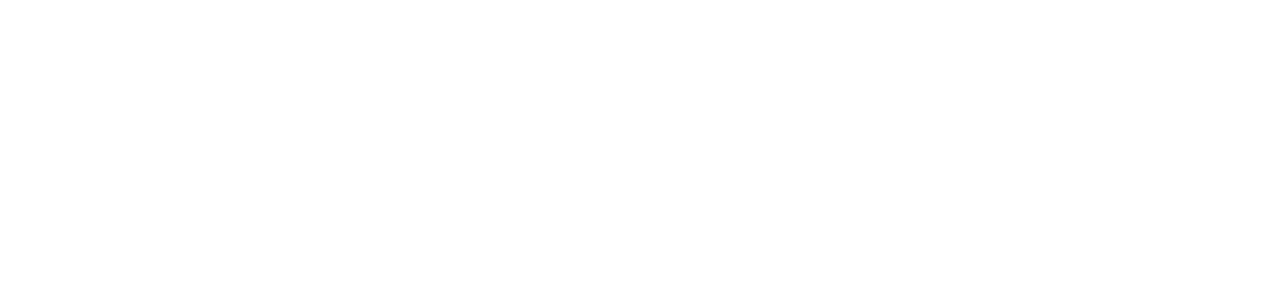
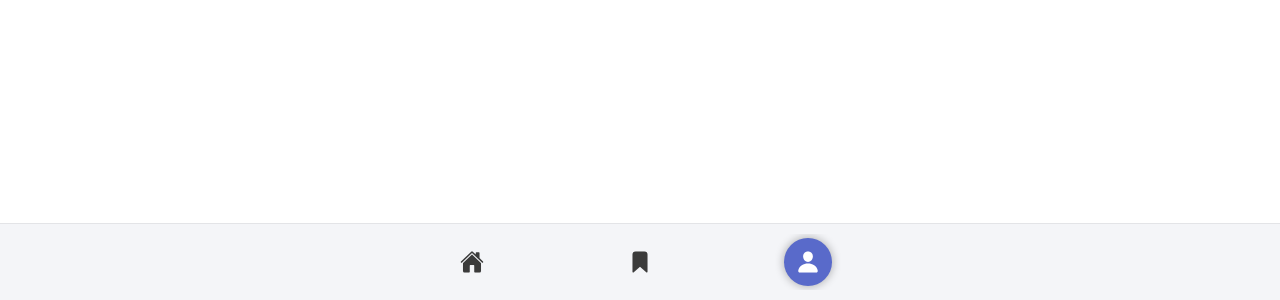
Before and after one commit to K-Amir/tfgbuses, a React (Create React App) app in the folder busbookingapp/: page /profile in a window 1280 px wide. Shown: the part 500-800 px from the top of the page. Built offline with nearby package versions, Linux system fonts and the light colour scheme.

Commit message:
Adding tab navigation

```diff
--- /dev/null
+++ b/busbookingapp/src/App.css
@@ -0,0 +1,18 @@
+.tab-button {
+    color: rgb(59, 59, 59);
+    padding: 12px;
+    border-radius: 50%;
+    transition: all 0.3s ease-out;
+
+}
+
+.tab-selected ion-icon {
+    background: #596aca;
+    padding: 12px;
+    border-radius: 50%;
+    color: white;
+    box-shadow: 0px 0px 10px rgba(0, 0, 0, 0.329);
+}
+.tab-bar {
+    padding: 10px 0px;
+}
--- a/busbookingapp/src/App.tsx
+++ b/busbookingapp/src/App.tsx
@@ -1,40 +1,79 @@
-import { Redirect, Route } from 'react-router-dom';
-import { IonApp, IonRouterOutlet, setupIonicReact } from '@ionic/react';
-import { IonReactRouter } from '@ionic/react-router';
-import Home from './pages/Home';
+import { Redirect, Route } from "react-router-dom";
+import {
+  IonApp,
+  IonIcon,
+  IonLabel,
+  IonRouterOutlet,
+  IonTabBar,
+  IonTabButton,
+  IonTabs,
+  setupIonicReact,
+} from "@ionic/react";
+import { IonReactRouter } from "@ionic/react-router";
+import Home from "./pages/home/Home";
+import {
+  bookmark,
+  home,
+  person,
+  personOutline,
+  triangle,
+} from "ionicons/icons";
+import "./App.css";
 
 /* Core CSS required for Ionic components to work properly */
-import '@ionic/react/css/core.css';
+import "@ionic/react/css/core.css";
 
 /* Basic CSS for apps built with Ionic */
-import '@ionic/react/css/normalize.css';
-import '@ionic/react/css/structure.css';
-import '@ionic/react/css/typography.css';
+import "@ionic/react/css/normalize.css";
+import "@ionic/react/css/structure.css";
+import "@ionic/react/css/typography.css";
 
 /* Optional CSS utils that can be commented out */
-import '@ionic/react/css/padding.css';
-import '@ionic/react/css/float-elements.css';
-import '@ionic/react/css/text-alignment.css';
-import '@ionic/react/css/text-transformation.css';
-import '@ionic/react/css/flex-utils.css';
-import '@ionic/react/css/display.css';
+import "@ionic/react/css/padding.css";
+import "@ionic/react/css/float-elements.css";
+import "@ionic/react/css/text-alignment.css";
+import "@ionic/react/css/text-transformation.css";
+import "@ionic/react/css/flex-utils.css";
+import "@ionic/react/css/display.css";
 
 /* Theme variables */
-import './theme/variables.css';
+import "./theme/variables.css";
+import Profile from "./pages/profile/Profile";
 
 setupIonicReact();
 
 const App: React.FC = () => (
   <IonApp>
     <IonReactRouter>
+      <IonTabs>
         <IonRouterOutlet>
           <Route exact path="/home">
             <Home />
           </Route>
+
+          <Route exact path="/profile">
+            <Profile />
+          </Route>
+
           <Route exact path="/">
             <Redirect to="/home" />
           </Route>
         </IonRouterOutlet>
+
+        <IonTabBar className="tab-bar" color="light" slot="bottom">
+          <IonTabButton tab="home" href="/home">
+            <IonIcon className="tab-button" icon={home}></IonIcon>
+          </IonTabButton>
+
+          <IonTabButton tab="book-history" href="/book-history">
+            <IonIcon className="tab-button" icon={bookmark}></IonIcon>
+          </IonTabButton>
+
+          <IonTabButton tab="profile" href="/profile">
+            <IonIcon className="tab-button" icon={person}></IonIcon>
+          </IonTabButton>
+        </IonTabBar>
+      </IonTabs>
     </IonReactRouter>
   </IonApp>
 );
--- a/busbookingapp/src/components/ExploreContainer.css
+++ /dev/null
@@ -1,24 +0,0 @@
-.container {
-  text-align: center;
-  position: absolute;
-  left: 0;
-  right: 0;
-  top: 50%;
-  transform: translateY(-50%);
-}
-
-.container strong {
-  font-size: 20px;
-  line-height: 26px;
-}
-
-.container p {
-  font-size: 16px;
-  line-height: 22px;
-  color: #8c8c8c;
-  margin: 0;
-}
-
-.container a {
-  text-decoration: none;
-}
--- a/busbookingapp/src/components/ExploreContainer.tsx
+++ /dev/null
@@ -1,14 +0,0 @@
-import './ExploreContainer.css';
-
-interface ContainerProps { }
-
-const ExploreContainer: React.FC<ContainerProps> = () => {
-  return (
-    <div className="container">
-      <strong>Ready to create an app?</strong>
-      <p>Start with Ionic <a target="_blank" rel="noopener noreferrer" href="https://ionicframework.com/docs/components">UI Components</a></p>
-    </div>
-  );
-};
-
-export default ExploreContainer;
--- a/busbookingapp/src/pages/Home.tsx
+++ /dev/null
@@ -1,25 +0,0 @@
-import { IonContent, IonHeader, IonPage, IonTitle, IonToolbar } from '@ionic/react';
-import ExploreContainer from '../components/ExploreContainer';
-import './Home.css';
-
-const Home: React.FC = () => {
-  return (
-    <IonPage>
-      <IonHeader>
-        <IonToolbar>
-          <IonTitle>Blank</IonTitle>
-        </IonToolbar>
-      </IonHeader>
-      <IonContent fullscreen>
-        <IonHeader collapse="condense">
-          <IonToolbar>
-            <IonTitle size="large">Blank</IonTitle>
-          </IonToolbar>
-        </IonHeader>
-        <ExploreContainer />
-      </IonContent>
-    </IonPage>
-  );
-};
-
-export default Home;
--- /dev/null
+++ b/busbookingapp/src/pages/home/Home.tsx
@@ -0,0 +1,26 @@
+import {
+  IonContent,
+  IonHeader,
+  IonPage,
+  IonTitle,
+  IonToolbar,
+} from "@ionic/react";
+
+import "./Home.css";
+
+const Home: React.FC = () => {
+  return (
+    <IonPage>
+      <IonContent fullscreen>
+        <h1>test</h1>
+        <IonHeader collapse="condense">
+          <IonToolbar>
+            <IonTitle size="large">Blank</IonTitle>
+          </IonToolbar>
+        </IonHeader>
+      </IonContent>
+    </IonPage>
+  );
+};
+
+export default Home;
--- /dev/null
+++ b/busbookingapp/src/pages/profile/Profile.tsx
@@ -0,0 +1,24 @@
+import {
+  IonContent,
+  IonHeader,
+  IonPage,
+  IonTitle,
+  IonToolbar,
+} from "@ionic/react";
+import React from "react";
+
+const Profile: React.FC = () => {
+  return (
+    <IonPage>
+      <IonContent fullscreen>
+        <IonHeader collapse="condense">
+          <IonToolbar>
+            <IonTitle size="large">Blank</IonTitle>
+          </IonToolbar>
+        </IonHeader>
+      </IonContent>
+    </IonPage>
+  );
+};
+
+export default Profile;
--- a/busbookingapp/src/theme/variables.css
+++ b/busbookingapp/src/theme/variables.css
@@ -83,7 +83,7 @@ http://ionicframework.com/docs/theming/ */
    */
 
   body {
-    --ion-color-primary: #428cff;
+    --ion-color-primary: #596aca;
     --ion-color-primary-rgb: 66,140,255;
     --ion-color-primary-contrast: #ffffff;
     --ion-color-primary-contrast-rgb: 255,255,255;
@@ -139,7 +139,7 @@ http://ionicframework.com/docs/theming/ */
     --ion-color-medium-shade: #86888f;
     --ion-color-medium-tint: #a2a4ab;
 
-    --ion-color-light: #222428;
+    --ion-color-light: #ffffff;
     --ion-color-light-rgb: 34,36,40;
     --ion-color-light-contrast: #ffffff;
     --ion-color-light-contrast-rgb: 255,255,255;
```
Also changed, not shown: busbookingapp/src/pages/home/Home.css (added). Lines whose indentation alone changed are shown as unchanged.
